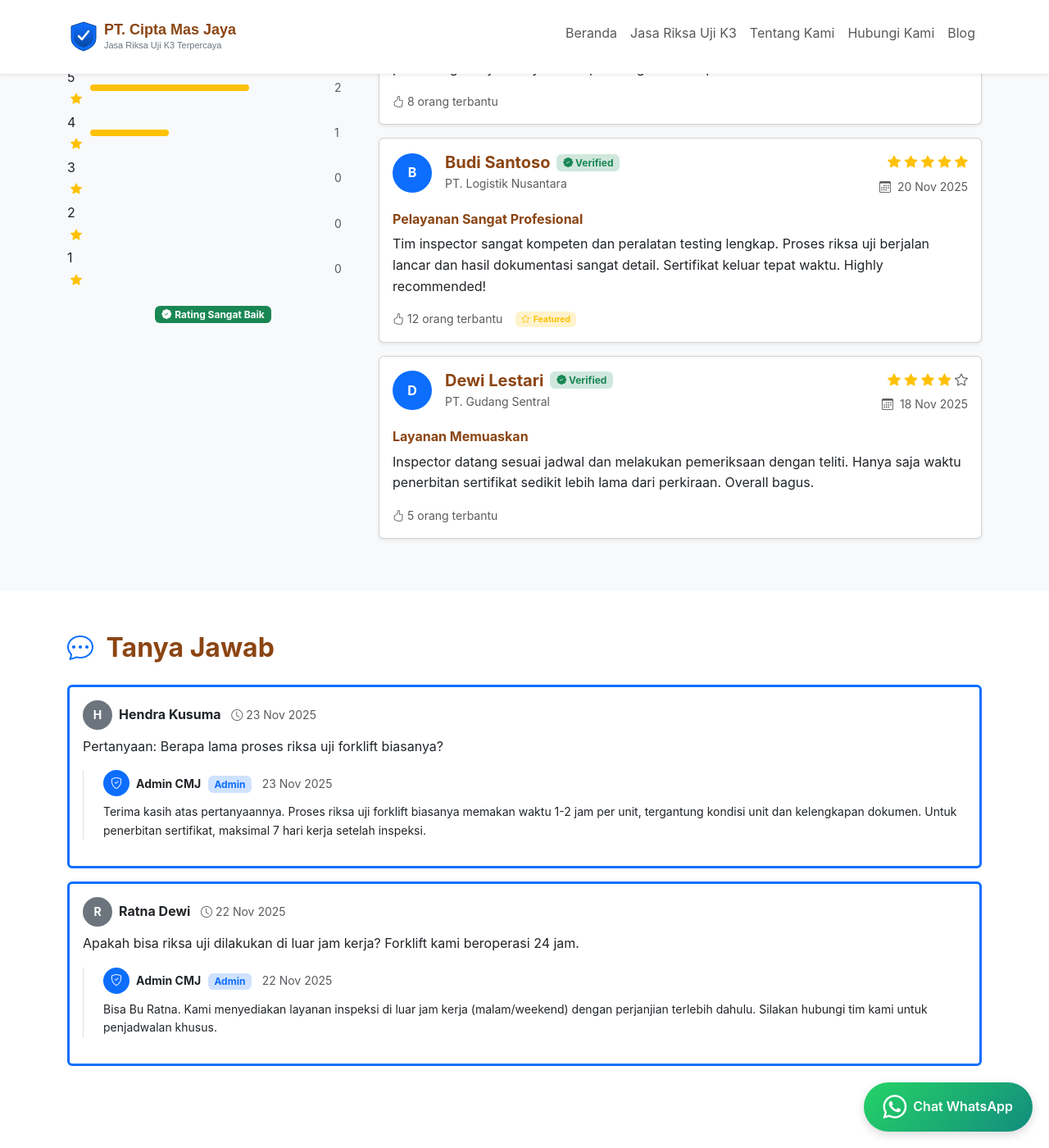
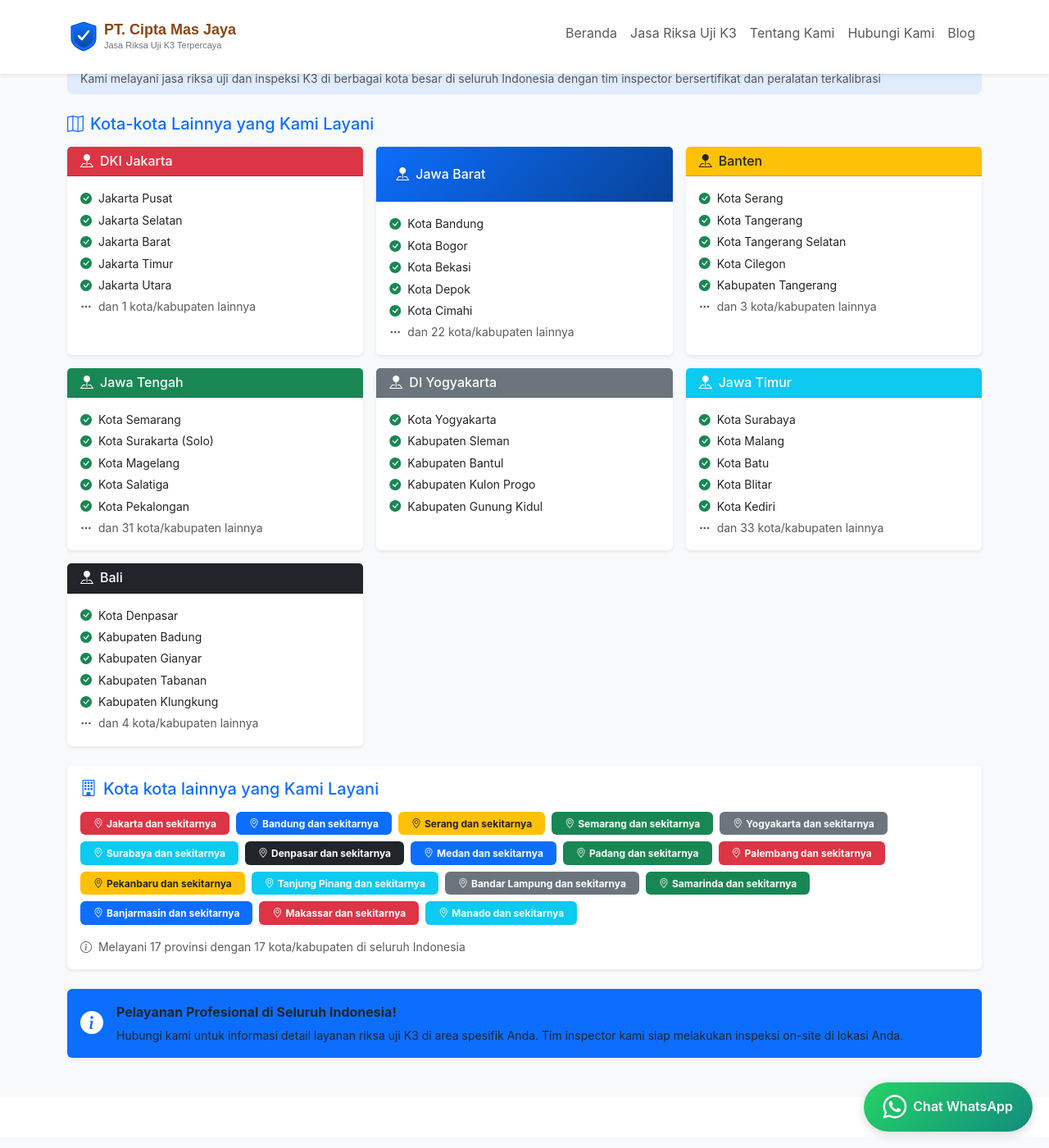
Before and after one commit to ciptamasjaya/cmj.github.io, a Jekyll site: the page built from _services/riksa-uji-pesawat-angkat-angkut/riksa-uji-forklift/riksa-uji-forklift.md, in a window 1280 px wide and 1400 px high, scrolled down 8222 px. Shown: the whole window at 82% size. Built offline with Jekyll 4.4.1, drawn with Linux system fonts in a browser that asks for light colours; some of the changed text lies outside the part shown.

Commit message:
Add areaServed to LocalBusiness schema with service area block
   - Add area_pelayanan.yml with 17 provinces (ibukota + cities)
   - Update LocalBusiness schema with areaServed property
   - Include all Jawa & Bali cities, ibukota only for outer islands
   - Add visual block--service-area.html for service pages

```diff
--- /dev/null
+++ b/_data/area_pelayanan.yml
@@ -0,0 +1,359 @@
+# ==============================================================================
+# Area Pelayanan Data (Global)
+# ==============================================================================
+#
+# @file        _data/area_pelayanan.yml
+# @description Global service area data for all services
+# @version     2.0.0
+# @date        2025-11-26
+# @author      arisciwek
+#
+# Usage:
+# ------
+# Access via: site.data.area_pelayanan
+#
+# ==============================================================================
+
+header:
+  judul: "Area Pelayanan"
+  icon: "bi-geo-alt-fill"
+  tagline: "Melayani inspeksi K3 di seluruh Indonesia"
+
+intro:
+  judul: "Jangkauan Pelayanan Nasional"
+  icon: "bi-pin-map"
+  deskripsi: "Kami melayani jasa riksa uji dan inspeksi K3 di berbagai kota besar di seluruh Indonesia dengan tim inspector bersertifikat dan peralatan terkalibrasi"
+
+provinsi:
+  - nama: "DKI Jakarta"
+    ibukota: "Jakarta"
+    icon: "bi-pin-map-fill"
+    color: "danger"
+    kota:
+      - "Jakarta Pusat"
+      - "Jakarta Selatan"
+      - "Jakarta Barat"
+      - "Jakarta Timur"
+      - "Jakarta Utara"
+      - "Kepulauan Seribu"
+
+  - nama: "Jawa Barat"
+    ibukota: "Bandung"
+    icon: "bi-pin-map-fill"
+    color: "primary"
+    kota:
+      - "Kota Bandung"
+      - "Kota Bogor"
+      - "Kota Bekasi"
+      - "Kota Depok"
+      - "Kota Cimahi"
+      - "Kota Sukabumi"
+      - "Kota Cirebon"
+      - "Kota Tasikmalaya"
+      - "Kota Banjar"
+      - "Kabupaten Bandung"
+      - "Kabupaten Bandung Barat"
+      - "Kabupaten Bogor"
+      - "Kabupaten Bekasi"
+      - "Kabupaten Sukabumi"
+      - "Kabupaten Cianjur"
+      - "Kabupaten Purwakarta"
+      - "Kabupaten Karawang"
+      - "Kabupaten Subang"
+      - "Kabupaten Indramayu"
+      - "Kabupaten Cirebon"
+      - "Kabupaten Majalengka"
+      - "Kabupaten Sumedang"
+      - "Kabupaten Garut"
+      - "Kabupaten Tasikmalaya"
+      - "Kabupaten Ciamis"
+      - "Kabupaten Pangandaran"
+      - "Kabupaten Kuningan"
+
+  - nama: "Banten"
+    ibukota: "Serang"
+    icon: "bi-pin-map-fill"
+    color: "warning"
+    kota:
+      - "Kota Serang"
+      - "Kota Tangerang"
+      - "Kota Tangerang Selatan"
+      - "Kota Cilegon"
+      - "Kabupaten Tangerang"
+      - "Kabupaten Serang"
+      - "Kabupaten Lebak"
+      - "Kabupaten Pandeglang"
+
+  - nama: "Jawa Tengah"
+    ibukota: "Semarang"
+    icon: "bi-pin-map-fill"
+    color: "success"
+    kota:
+      - "Kota Semarang"
+      - "Kota Surakarta (Solo)"
+      - "Kota Magelang"
+      - "Kota Salatiga"
+      - "Kota Pekalongan"
+      - "Kota Tegal"
+      - "Kabupaten Semarang"
+      - "Kabupaten Surakarta"
+      - "Kabupaten Magelang"
+      - "Kabupaten Boyolali"
+      - "Kabupaten Klaten"
+      - "Kabupaten Sukoharjo"
+      - "Kabupaten Wonogiri"
+      - "Kabupaten Karanganyar"
+      - "Kabupaten Sragen"
+      - "Kabupaten Purworejo"
+      - "Kabupaten Kebumen"
+      - "Kabupaten Temanggung"
+      - "Kabupaten Wonosobo"
+      - "Kabupaten Kendal"
+      - "Kabupaten Demak"
+      - "Kabupaten Kudus"
+      - "Kabupaten Jepara"
+      - "Kabupaten Pati"
+      - "Kabupaten Rembang"
+      - "Kabupaten Blora"
+      - "Kabupaten Grobogan"
+      - "Kabupaten Tegal"
+      - "Kabupaten Brebes"
+      - "Kabupaten Pemalang"
+      - "Kabupaten Pekalongan"
+      - "Kabupaten Batang"
+      - "Kabupaten Banjarnegara"
+      - "Kabupaten Purbalingga"
+      - "Kabupaten Banyumas"
+      - "Kabupaten Cilacap"
+
+  - nama: "DI Yogyakarta"
+    ibukota: "Yogyakarta"
+    icon: "bi-pin-map-fill"
+    color: "secondary"
+    kota:
+      - "Kota Yogyakarta"
+      - "Kabupaten Sleman"
+      - "Kabupaten Bantul"
+      - "Kabupaten Kulon Progo"
+      - "Kabupaten Gunung Kidul"
+
+  - nama: "Jawa Timur"
+    ibukota: "Surabaya"
+    icon: "bi-pin-map-fill"
+    color: "info"
+    kota:
+      - "Kota Surabaya"
+      - "Kota Malang"
+      - "Kota Batu"
+      - "Kota Blitar"
+      - "Kota Kediri"
+      - "Kota Mojokerto"
+      - "Kota Madiun"
+      - "Kota Pasuruan"
+      - "Kota Probolinggo"
+      - "Kabupaten Sidoarjo"
+      - "Kabupaten Gresik"
+      - "Kabupaten Malang"
+      - "Kabupaten Mojokerto"
+      - "Kabupaten Pasuruan"
+      - "Kabupaten Probolinggo"
+      - "Kabupaten Lumajang"
+      - "Kabupaten Jember"
+      - "Kabupaten Banyuwangi"
+      - "Kabupaten Bondowoso"
+      - "Kabupaten Situbondo"
+      - "Kabupaten Kediri"
+      - "Kabupaten Blitar"
+      - "Kabupaten Tulungagung"
+      - "Kabupaten Trenggalek"
+      - "Kabupaten Nganjuk"
+      - "Kabupaten Madiun"
+      - "Kabupaten Magetan"
+      - "Kabupaten Ngawi"
+      - "Kabupaten Ponorogo"
+      - "Kabupaten Pacitan"
+      - "Kabupaten Tuban"
+      - "Kabupaten Lamongan"
+      - "Kabupaten Bojonegoro"
+      - "Kabupaten Jombang"
+      - "Kabupaten Bangkalan"
+      - "Kabupaten Sampang"
+      - "Kabupaten Pamekasan"
+      - "Kabupaten Sumenep"
+
+  - nama: "Bali"
+    ibukota: "Denpasar"
+    icon: "bi-pin-map-fill"
+    color: "dark"
+    kota:
+      - "Kota Denpasar"
+      - "Kabupaten Badung"
+      - "Kabupaten Gianyar"
+      - "Kabupaten Tabanan"
+      - "Kabupaten Klungkung"
+      - "Kabupaten Bangli"
+      - "Kabupaten Karangasem"
+      - "Kabupaten Buleleng"
+      - "Kabupaten Jembrana"
+
+  - nama: "Sumatera Utara"
+    ibukota: "Medan"
+    icon: "bi-pin-map-fill"
+    color: "primary"
+    kota:
+      - "Kota Medan"
+      - "Kota Binjai"
+      - "Kota Pematang Siantar"
+      - "Kota Tebing Tinggi"
+      - "Kota Tanjung Balai"
+      - "Kota Sibolga"
+      - "Kota Padang Sidempuan"
+      - "Kabupaten Deli Serdang"
+      - "Kabupaten Langkat"
+      - "Kabupaten Serdang Bedagai"
+
+  - nama: "Sumatera Barat"
+    ibukota: "Padang"
+    icon: "bi-pin-map-fill"
+    color: "success"
+    kota:
+      - "Kota Padang"
+      - "Kota Bukittinggi"
+      - "Kota Payakumbuh"
+      - "Kota Padang Panjang"
+      - "Kota Solok"
+      - "Kota Sawahlunto"
+      - "Kota Pariaman"
+      - "Kabupaten Padang Pariaman"
+      - "Kabupaten Agam"
+      - "Kabupaten Tanah Datar"
+
+  - nama: "Sumatera Selatan"
+    ibukota: "Palembang"
+    icon: "bi-pin-map-fill"
+    color: "danger"
+    kota:
+      - "Kota Palembang"
+      - "Kota Prabumulih"
+      - "Kota Pagar Alam"
+      - "Kota Lubuklinggau"
+      - "Kabupaten Ogan Komering Ilir"
+      - "Kabupaten Ogan Komering Ulu"
+      - "Kabupaten Muara Enim"
+      - "Kabupaten Banyuasin"
+      - "Kabupaten Musi Banyuasin"
+      - "Kabupaten Lahat"
+
+  - nama: "Riau"
+    ibukota: "Pekanbaru"
+    icon: "bi-pin-map-fill"
+    color: "warning"
+    kota:
+      - "Kota Pekanbaru"
+      - "Kota Dumai"
+      - "Kabupaten Kampar"
+      - "Kabupaten Bengkalis"
+      - "Kabupaten Rokan Hulu"
+      - "Kabupaten Rokan Hilir"
+      - "Kabupaten Indragiri Hulu"
+      - "Kabupaten Indragiri Hilir"
+      - "Kabupaten Siak"
+      - "Kabupaten Pelalawan"
+
+  - nama: "Kepulauan Riau"
+    ibukota: "Tanjung Pinang"
+    icon: "bi-pin-map-fill"
+    color: "info"
+    kota:
+      - "Kota Batam"
+      - "Kota Tanjung Pinang"
+      - "Kabupaten Bintan"
+      - "Kabupaten Karimun"
+      - "Kabupaten Natuna"
+      - "Kabupaten Lingga"
+      - "Kabupaten Kepulauan Anambas"
+
+  - nama: "Lampung"
+    ibukota: "Bandar Lampung"
+    icon: "bi-pin-map-fill"
+    color: "secondary"
+    kota:
+      - "Kota Bandar Lampung"
+      - "Kota Metro"
+      - "Kabupaten Lampung Selatan"
+      - "Kabupaten Lampung Tengah"
+      - "Kabupaten Lampung Utara"
+      - "Kabupaten Lampung Timur"
+      - "Kabupaten Lampung Barat"
+      - "Kabupaten Tanggamus"
+      - "Kabupaten Pringsewu"
+      - "Kabupaten Way Kanan"
+
+  - nama: "Kalimantan Timur"
+    ibukota: "Samarinda"
+    icon: "bi-pin-map-fill"
+    color: "success"
+    kota:
+      - "Kota Samarinda"
+      - "Kota Balikpapan"
+      - "Kota Bontang"
+      - "Kabupaten Kutai Kartanegara"
+      - "Kabupaten Kutai Barat"
+      - "Kabupaten Kutai Timur"
+      - "Kabupaten Berau"
+      - "Kabupaten Paser"
+      - "Kabupaten Penajam Paser Utara"
+      - "Kabupaten Mahakam Ulu"
+
+  - nama: "Kalimantan Selatan"
+    ibukota: "Banjarmasin"
+    icon: "bi-pin-map-fill"
+    color: "primary"
+    kota:
+      - "Kota Banjarmasin"
+      - "Kota Banjarbaru"
+      - "Kabupaten Banjar"
+      - "Kabupaten Tanah Laut"
+      - "Kabupaten Kotabaru"
+      - "Kabupaten Tapin"
+      - "Kabupaten Hulu Sungai Selatan"
+      - "Kabupaten Hulu Sungai Tengah"
+      - "Kabupaten Hulu Sungai Utara"
+      - "Kabupaten Barito Kuala"
+
+  - nama: "Sulawesi Selatan"
+    ibukota: "Makassar"
+    icon: "bi-pin-map-fill"
+    color: "danger"
+    kota:
+      - "Kota Makassar"
+      - "Kota Parepare"
+      - "Kota Palopo"
+      - "Kabupaten Gowa"
+      - "Kabupaten Maros"
+      - "Kabupaten Pangkep"
+      - "Kabupaten Bone"
+      - "Kabupaten Wajo"
+      - "Kabupaten Pinrang"
+      - "Kabupaten Bulukumba"
+
+  - nama: "Sulawesi Utara"
+    ibukota: "Manado"
+    icon: "bi-pin-map-fill"
+    color: "info"
+    kota:
+      - "Kota Manado"
+      - "Kota Bitung"
+      - "Kota Tomohon"
+      - "Kota Kotamobagu"
+      - "Kabupaten Minahasa"
+      - "Kabupaten Minahasa Utara"
+      - "Kabupaten Minahasa Selatan"
+      - "Kabupaten Bolaang Mongondow"
+      - "Kabupaten Sangihe"
+      - "Kabupaten Talaud"
+
+cta:
+  judul: "Pelayanan Profesional di Seluruh Indonesia!"
+  deskripsi: "Hubungi kami untuk informasi detail layanan riksa uji K3 di area spesifik Anda. Tim inspector kami siap melakukan inspeksi on-site di lokasi Anda."
+  icon: "bi-info-circle-fill"
--- /dev/null
+++ b/_includes/reusable/services/block--service-area.html
@@ -0,0 +1,135 @@
+{% comment %}
+============================================================================
+Block: Service Area (Area Pelayanan)
+============================================================================
+
+@file        block--service-area.html
+@path        _includes/reusable/services/block--service-area.html
+@type        Block (reusable)
+@description Displays service area coverage by province and city
+@author      arisciwek
+@created     2025-11-26
+
+Features:
+- H2 heading with gradient primary
+- Card-based layout for each province
+- Shows 5 cities per province
+- Color-coded cards by region
+- Responsive grid layout
+
+Data Source:
+- site.data.area_pelayanan
+
+Usage:
+{% include reusable/services/block--service-area.html %}
+
+============================================================================
+{% endcomment %}
+
+{% if site.data.area_pelayanan.provinsi %}
+<section id="area-pelayanan" class="py-5 bg-light">
+  <div class="container">
+    <!-- Header Section -->
+    <div class="text-center mb-5">
+      <div class="card border-0 shadow-lg">
+        <div class="card-body text-white text-center py-4 px-3 bg-primary">
+          <i class="bi {{ site.data.area_pelayanan.header.icon | default: 'bi-geo-alt-fill' }} mb-2 fs-1"></i>
+          <h2 class="h2 mb-0 fw-bold text-white">{{ site.data.area_pelayanan.header.judul | default: 'Area Pelayanan' }}</h2>
+          <p class="mb-0 mt-2 small" style="opacity: 0.85;">
+            <i class="bi bi-truck me-1"></i>
+            {{ site.data.area_pelayanan.header.tagline | default: 'Melayani seluruh Indonesia' }}
+            <i class="bi bi-truck ms-1"></i>
+          </p>
+        </div>
+      </div>
+    </div>
+
+    <!-- Intro Section -->
+    <div class="mb-4">
+      <div class="d-flex align-items-center mb-3">
+        <div class="bg-primary bg-opacity-10 px-3 py-2 rounded-3 flex-grow-1">
+          <h3 class="h4 mb-0 text-primary fw-bold">
+            <i class="bi {{ site.data.area_pelayanan.intro.icon | default: 'bi-pin-map' }} text-primary me-2"></i>
+            {{ site.data.area_pelayanan.intro.judul | default: 'Jangkauan Pelayanan' }}
+          </h3>
+          <p class="small text-muted mb-0 mt-1">{{ site.data.area_pelayanan.intro.deskripsi | default: 'Kami melayani inspeksi K3 di berbagai kota besar' }}</p>
+        </div>
+      </div>
+    </div>
+
+    <!-- Province Cards (Jawa & Bali only) -->
+    <div class="mb-4">
+      <h4 class="h5 text-primary mb-3">
+        <i class="bi bi-map me-2"></i>Kota-kota Lainnya yang Kami Layani
+      </h4>
+      <div class="row g-3">
+        {% for provinsi in site.data.area_pelayanan.provinsi %}
+        {% if provinsi.nama == "DKI Jakarta" or provinsi.nama == "Jawa Barat" or provinsi.nama == "Banten" or provinsi.nama == "Jawa Tengah" or provinsi.nama == "DI Yogyakarta" or provinsi.nama == "Jawa Timur" or provinsi.nama == "Bali" %}
+        <div class="col-md-6 col-lg-4">
+          <div class="card border-0 shadow-sm h-100">
+            <div class="card-header bg-{{ provinsi.color | default: 'primary' }} {% if provinsi.color == 'warning' %}text-dark{% else %}text-white{% endif %}">
+              <h5 class="h6 mb-0">
+                <i class="bi {{ provinsi.icon | default: 'bi-pin-map-fill' }} me-2"></i>{{ provinsi.nama }}
+              </h5>
+            </div>
+            <div class="card-body">
+              <ul class="list-unstyled small mb-0">
+                {% assign kota_limit = provinsi.kota | slice: 0, 5 %}
+                {% for kota in kota_limit %}
+                <li class="mb-1">
+                  <i class="bi bi-check-circle-fill text-success me-2"></i>{{ kota }}
+                </li>
+                {% endfor %}
+                {% if provinsi.kota.size > 5 %}
+                <li class="mb-0 text-muted">
+                  <i class="bi bi-three-dots me-2"></i>dan {{ provinsi.kota.size | minus: 5 }} kota/kabupaten lainnya
+                </li>
+                {% endif %}
+              </ul>
+            </div>
+          </div>
+        </div>
+        {% endif %}
+        {% endfor %}
+      </div>
+    </div>
+
+    <!-- Ibukota Provinsi Summary -->
+    <div class="mb-4">
+      <div class="card card-kota-lainnya border-0 shadow-sm">
+        <div class="card-body">
+          <h4 class="h5 text-primary mb-3">
+            <i class="bi bi-building me-2"></i>Kota kota lainnya yang Kami Layani
+          </h4>
+          <div class="d-flex flex-wrap gap-2">
+            {% for provinsi in site.data.area_pelayanan.provinsi %}
+            <span class="badge bg-{{ provinsi.color | default: 'primary' }} {% if provinsi.color == 'warning' %}text-dark{% endif %} px-3 py-2">
+              <i class="bi bi-geo-alt me-1"></i>{{ provinsi.ibukota }} dan sekitarnya
+            </span>
+            {% endfor %}
+          </div>
+          <p class="small text-muted mt-3 mb-0">
+            <i class="bi bi-info-circle me-1"></i>
+            Melayani {{ site.data.area_pelayanan.provinsi.size }} provinsi dengan {{ site.data.area_pelayanan.provinsi | map: "kota" | flatten | size }} kota/kabupaten di seluruh Indonesia
+          </p>
+        </div>
+      </div>
+    </div>
+
+    <!-- CTA Section -->
+    {% if site.data.area_pelayanan.cta %}
+    <div class="card border-0 shadow-sm bg-primary text-white">
+      <div class="card-body py-3">
+        <div class="d-flex align-items-center">
+          <i class="bi {{ site.data.area_pelayanan.cta.icon | default: 'bi-info-circle-fill' }} fs-3 me-3"></i>
+          <div>
+            <p class="mb-1 fw-bold">{{ site.data.area_pelayanan.cta.judul }}</p>
+            <p class="mb-0 small">{{ site.data.area_pelayanan.cta.deskripsi }}</p>
+          </div>
+        </div>
+      </div>
+    </div>
+    {% endif %}
+  </div>
+</section>
+{% endif %}
--- a/_includes/schema/schema--local-business.html
+++ b/_includes/schema/schema--local-business.html
@@ -76,19 +76,17 @@ custom_schema:
     }
   ],
   "areaServed": [
-    {
-      "@type": "AdministrativeArea",
-      "name": "DKI Jakarta"
-    },
-    {
-      "@type": "AdministrativeArea",
-      "name": "Jawa Barat"
-    },
-    {
-      "@type": "AdministrativeArea",
-      "name": "Banten"
-    },
-    "ID"
+    {"@type": "Country", "name": "Indonesia"}{% if site.data.area_pelayanan.provinsi %},
+    {%- for provinsi in site.data.area_pelayanan.provinsi -%}
+    {%- if provinsi.nama == "DKI Jakarta" or provinsi.nama == "Jawa Barat" or provinsi.nama == "Banten" or provinsi.nama == "Jawa Tengah" or provinsi.nama == "DI Yogyakarta" or provinsi.nama == "Jawa Timur" or provinsi.nama == "Bali" -%}
+    {%- for kota in provinsi.kota -%}
+    {"@type": "City", "name": "{{ kota }}", "containedInPlace": {"@type": "AdministrativeArea", "name": "{{ provinsi.nama }}"}},
+    {%- endfor -%}
+    {%- else -%}
+    {"@type": "City", "name": "{{ provinsi.ibukota }}", "containedInPlace": {"@type": "AdministrativeArea", "name": "{{ provinsi.nama }}"}},
+    {%- endif -%}
+    {%- endfor -%}
+    {"@type": "AdministrativeArea", "name": "Seluruh Indonesia"}{% endif %}
   ],
   "serviceArea": {
     "@type": "GeoCircle",
--- a/_layouts/node--service.html
+++ b/_layouts/node--service.html
@@ -99,6 +99,11 @@ by page--service.html wrapper, NOT in this node template.
 {% include reusable/services/block--faq-riksa-uji.html faq=page.faq_riksa_uji %}
 {% endif %}
 
+<!-- Service Area Section -->
+{% if site.data.area_pelayanan.provinsi %}
+{% include reusable/services/block--service-area.html %}
+{% endif %}
+
 <!-- Reviews Section -->
 {% assign page_slug = page.url | split: "/" | compact | last %}
 {% assign reviews = site.data.review--service.reviews | where: "slug", page_slug %}
```
Also changed, not shown: _includes/schema/services/schema--service-area.html (added, +51 -0 lines).
